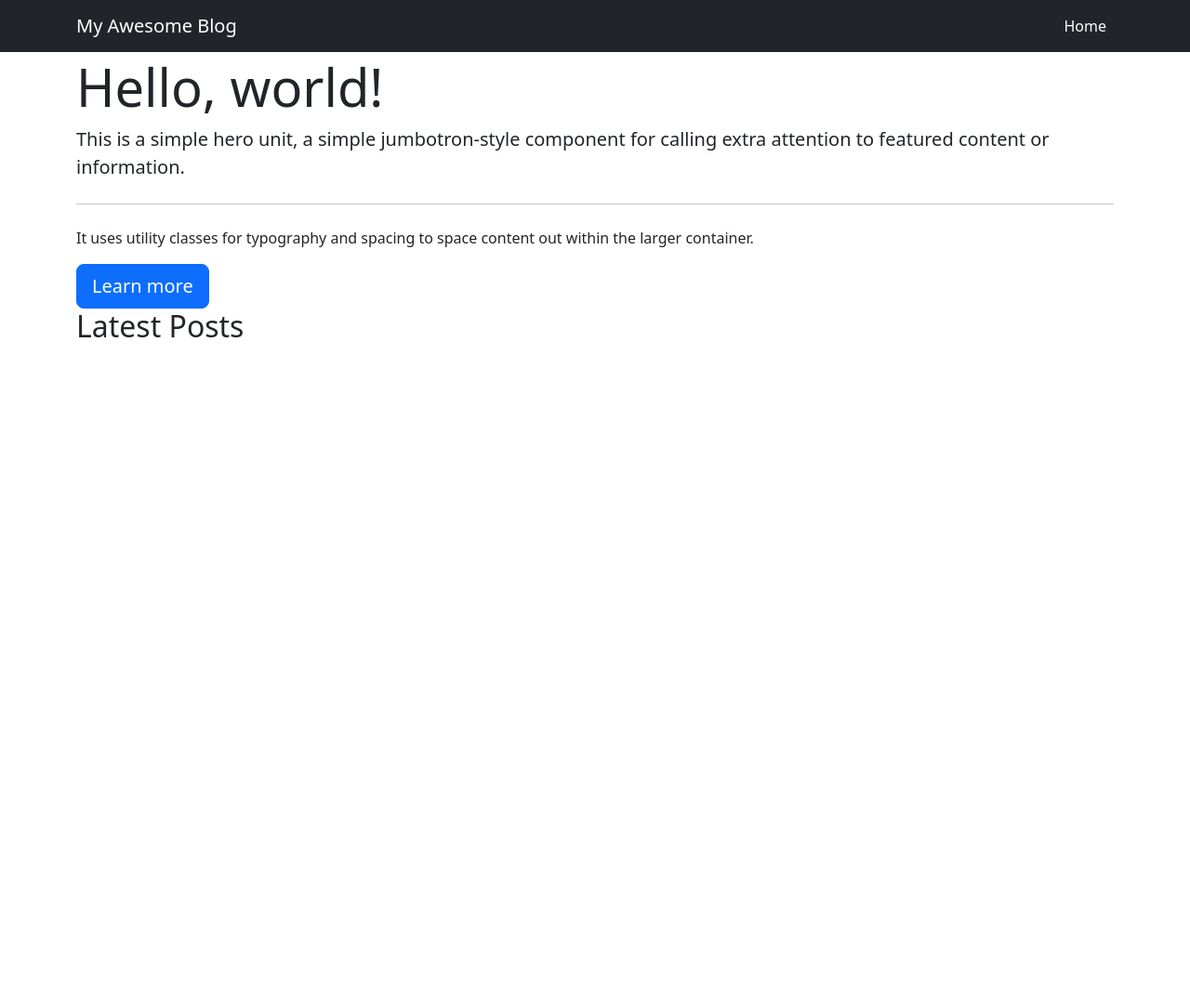
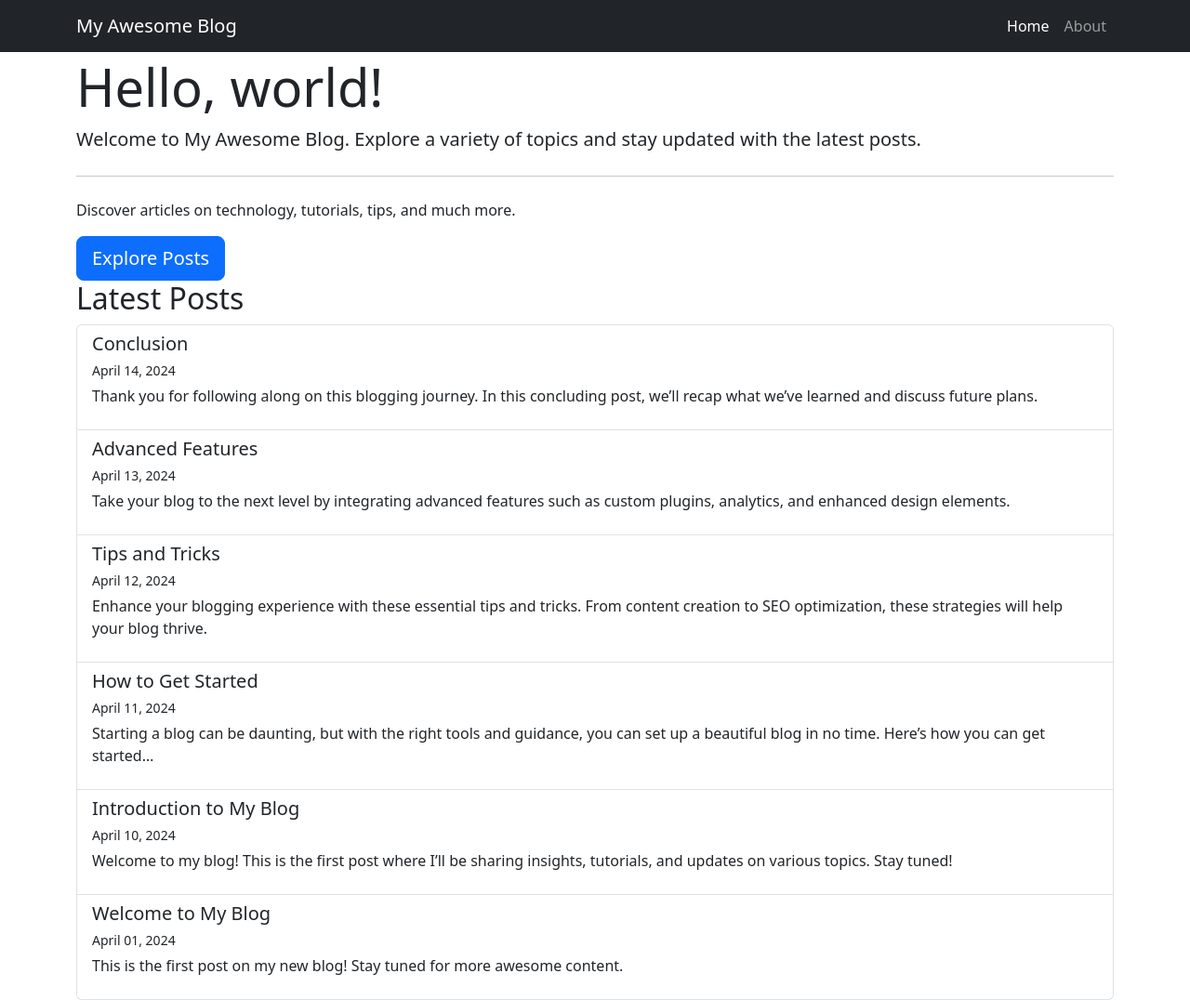
Before and after one commit to dan785048/blog, a Jekyll site: the page built from index.md, in a window 1280 px wide and 1076 px high. Shown: the whole window at 93% size. Built offline with Jekyll 4.4.1, drawn with Linux system fonts in a browser that asks for light colours; our own code applies the rules of GitHub Pages for plain Markdown files.

Commit message:
Add multiple placeholder posts and enhance homepage

```diff
--- a/_layouts/default.html
+++ b/_layouts/default.html
@@ -25,11 +25,15 @@
           <li class="nav-item">
             <a class="nav-link active" aria-current="page" href="{{ site.url }}">Home</a>
           </li>
+          <li class="nav-item">
+            <a class="nav-link" href="{{ site.url }}/about.html">About</a>
+          </li>
           <!-- Add more nav links here if needed -->
         </ul>
       </div>
     </div>
   </nav>
+
 
   <div class="container">
     {{ content }}
--- /dev/null
+++ b/_posts/2024-04-01-welcome-to-my-blog.md
@@ -0,0 +1,11 @@
+---
+layout: post
+title: "Welcome to My Blog"
+date: 2024-04-01
+---
+
+This is the first post on my new blog! Stay tuned for more awesome content.
+
+<!--more-->
+
+This section won't appear on the homepage but will be visible on the post's dedicated page.
--- /dev/null
+++ b/_posts/2024-04-10-introduction-to-my-blog.md
@@ -0,0 +1,9 @@
+---
+layout: post
+title: "Introduction to My Blog"
+date: 2024-04-10
+---
+Welcome to my blog! This is the first post where I'll be sharing insights, tutorials, and updates on various topics. Stay tuned!
+<!--more-->
+
+This section won't appear on the homepage but will be visible on the post's dedicated page.
--- /dev/null
+++ b/_posts/2024-04-11-how-to-get-started.md
@@ -0,0 +1,9 @@
+---
+layout: post
+title: "How to Get Started"
+date: 2024-04-11
+---
+Starting a blog can be daunting, but with the right tools and guidance, you can set up a beautiful blog in no time. Here's how you can get started...
+<!--more-->
+
+This section won't appear on the homepage but will be visible on the post's dedicated page.
--- /dev/null
+++ b/_posts/2024-04-12-tips-and-tricks.md
@@ -0,0 +1,9 @@
+---
+layout: post
+title: "Tips and Tricks"
+date: 2024-04-12
+---
+Enhance your blogging experience with these essential tips and tricks. From content creation to SEO optimization, these strategies will help your blog thrive.
+<!--more-->
+
+This section won't appear on the homepage but will be visible on the post's dedicated page.
--- /dev/null
+++ b/_posts/2024-04-13-advanced-features.md
@@ -0,0 +1,9 @@
+---
+layout: post
+title: "Advanced Features"
+date: 2024-04-13
+---
+Take your blog to the next level by integrating advanced features such as custom plugins, analytics, and enhanced design elements.
+<!--more-->
+
+This section won't appear on the homepage but will be visible on the post's dedicated page.
--- /dev/null
+++ b/_posts/2024-04-14-conclusion.md
@@ -0,0 +1,9 @@
+---
+layout: post
+title: "Conclusion"
+date: 2024-04-14
+---
+Thank you for following along on this blogging journey. In this concluding post, we'll recap what we've learned and discuss future plans.
+<!--more-->
+
+This section won't appear on the homepage but will be visible on the post's dedicated page.
--- a/index.md
+++ b/index.md
@@ -1,7 +1,22 @@
 ---
-layout: home
+layout: default
 ---
 
-# Welcome to My Awesome Blog
+<div class="jumbotron">
+  <h1 class="display-4">Hello, world!</h1>
+  <p class="lead">Welcome to My Awesome Blog. Explore a variety of topics and stay updated with the latest posts.</p>
+  <hr class="my-4">
+  <p>Discover articles on technology, tutorials, tips, and much more.</p>
+  <a class="btn btn-primary btn-lg" href="#posts" role="button">Explore Posts</a>
+</div>
 
-This is a simple blog created with Jekyll and hosted on GitHub Pages.
+<h2 id="posts">Latest Posts</h2>
+<div class="list-group">
+  {% for post in site.posts %}
+    <a href="{{ post.url }}" class="list-group-item list-group-item-action">
+      <h5 class="mb-1">{{ post.title }}</h5>
+      <small>{{ post.date | date: "%B %d, %Y" }}</small>
+      <p class="mb-1">{{ post.excerpt }}</p>
+    </a>
+  {% endfor %}
+</div>
```
Also changed, not shown: _posts/_posts/2024-04-01-welcome-to-my-blog.md (deleted, +0 -7 lines), _posts/about.md (added, +10 -0 lines).
